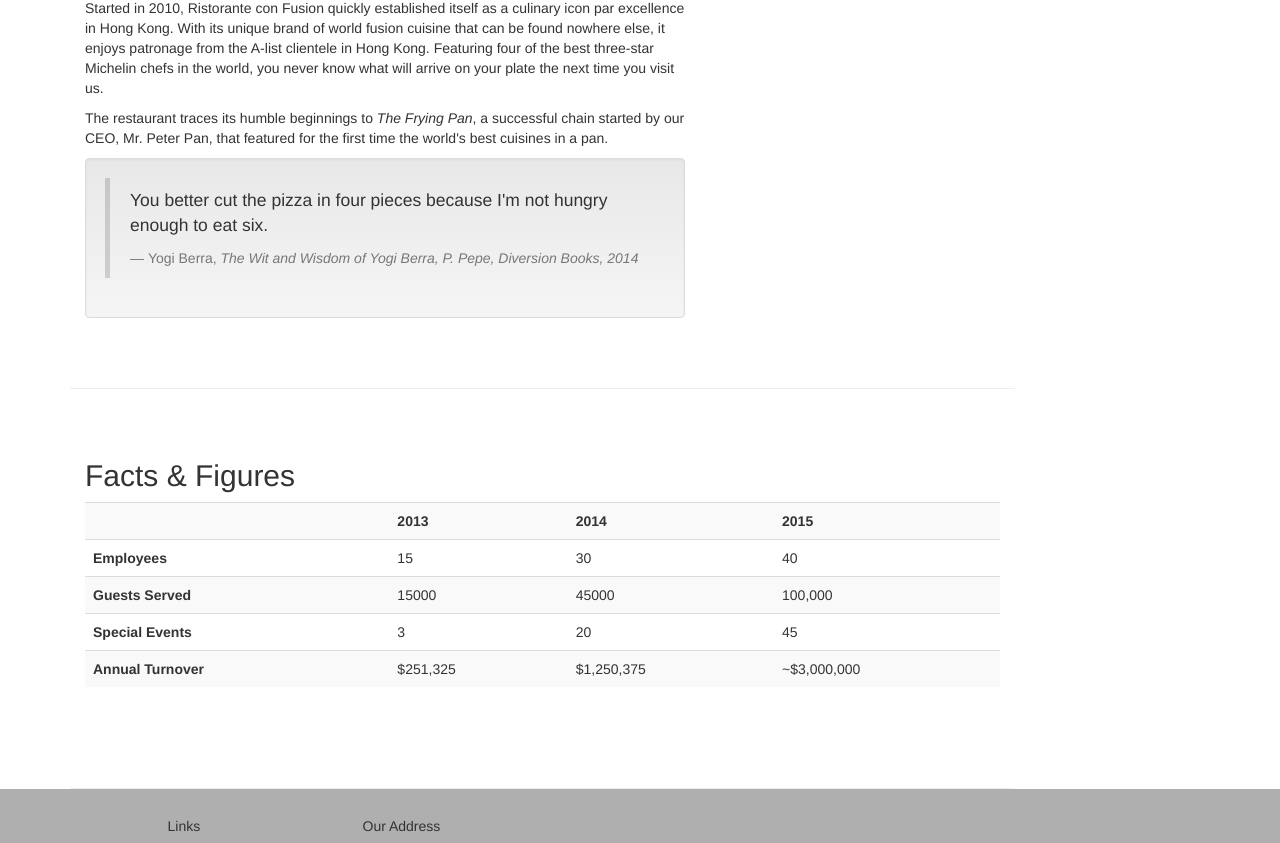
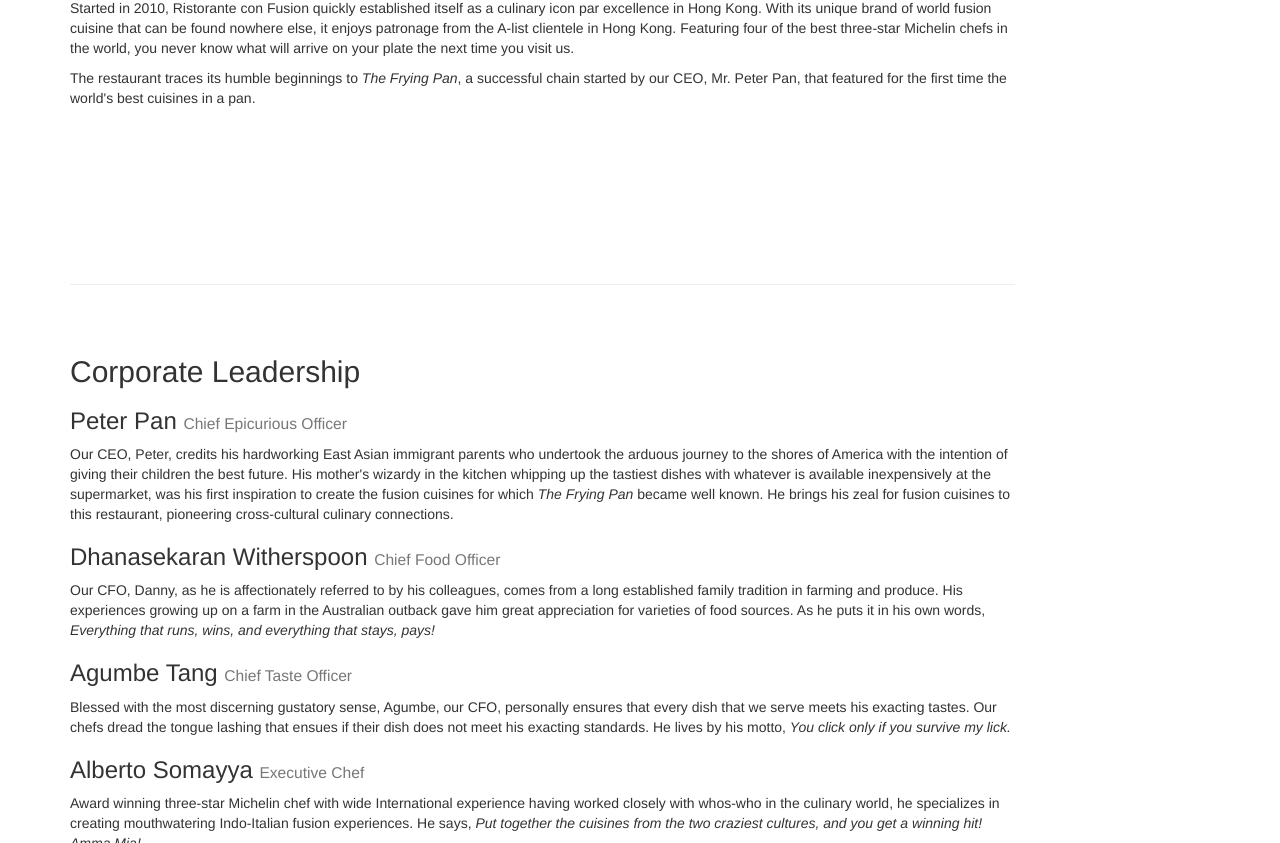
Before and after one commit to hpkumbhar/htmlassignment, a website: page aboutus.html in a window 1280 px wide. Shown: the part 718-1561 px from the top of the page. Drawn offline with nearby package versions, Linux system fonts and the light colour scheme.

Commit message:
Update aboutus.html

```diff
--- a/aboutus.html
+++ b/aboutus.html
@@ -1,7 +1,4 @@
-<!DOCTYPE html>
-<html lang="en">
-
-<head>
+<html lang="en"><head>
      <meta charset="utf-8">
     <meta http-equiv="X-UA-Compatible" content="IE=edge">
     <meta name="viewport" content="width=device-width, initial-scale=1">
@@ -9,12 +6,13 @@
          content must come *after* these tags -->
     <title>Ristorante Con Fusion: About Us</title>
         <!-- Bootstrap -->
-    <link href="css/bootstrap.min.css" rel="stylesheet">
+    <link  href="css/bootstrap.min.css" rel="stylesheet">
     <link href="css/bootstrap-theme.min.css" rel="stylesheet">
     <link href="css/font-awesome.min.css" rel="stylesheet">
     <link href="css/bootstrap-social.css" rel="stylesheet">
 
     <link href="css/mystyles.css" rel="stylesheet">
+
 
 </head>
 
@@ -32,13 +30,10 @@
             </div>
             <div id="navbar" class="navbar-collapse collapse">
                 <ul class="nav navbar-nav">
-                    <li><a href="index.html"><span class="glyphicon glyphicon-home"
-                         aria-hidden="true"></span> Home</a></li>
-                    <li class="active"><a href="#"><span class="glyphicon glyphicon-info-sign"
-                         aria-hidden="true"></span> About</a></li>
+                    <li><a href="index.html"><span class="glyphicon glyphicon-home" aria-hidden="true"></span> Home</a></li>
+                    <li class="active"><a href="#"><span class="glyphicon glyphicon-info-sign" aria-hidden="true"></span> About</a></li>
                     <li class="dropdown">
-                        <a href="#" class="dropdown-toggle" data-toggle="dropdown"
-                         role="button" aria-haspopup="true" aria-expanded="false">
+                        <a href="#" class="dropdown-toggle" data-toggle="dropdown" role="button" aria-haspopup="true" aria-expanded="false">
                          <span class="glyphicon glyphicon-list-alt" aria-hidden="true"></span>
                          Menu <span class="caret"></span></a>
                         <ul class="dropdown-menu">
@@ -96,20 +91,10 @@
         </div>
 
         <div id="history" class="row row-content">
-            <div class="col-xs-12 col-sm-6 col-lg-8">
+            <div>
                 <h2>Our History</h2>
                 <p>Started in 2010, Ristorante con Fusion quickly established itself as a culinary icon par excellence in Hong Kong. With its unique brand of world fusion cuisine that can be found nowhere else, it enjoys patronage from the A-list clientele in Hong Kong.  Featuring four of the best three-star Michelin chefs in the world, you never know what will arrive on your plate the next time you visit us.</p>
                 <p>The restaurant traces its humble beginnings to <em>The Frying Pan</em>, a successful chain started by our CEO, Mr. Peter Pan, that featured for the first time the world's best cuisines in a pan.</p>
-                <div class="well">
-                    <blockquote>
-                        <p>You better cut the pizza in four pieces because
-                            I'm not hungry enough to eat six.</p>
-                        <footer>Yogi Berra,
-                          <cite>The Wit and Wisdom of Yogi Berra,
-                            P. Pepe, Diversion Books, 2014</cite>
-                        </footer>
-                    </blockquote>
-                </div>
             </div>
 
             <div>
@@ -117,54 +102,27 @@
             </div>
         </div>
 
-       <div id="facts" class="row row-content">
-            <div class="col-xs-12">
-                <h2>Facts &amp; Figures</h2>
-                <div class="table-responsive">
-                <table class="table table-striped">
-                    <tr>
-                        <td>&nbsp;</td>
-                        <th>2013</th>
-                        <th>2014</th>
-                        <th>2015</th>
-                    </tr>
-                    <tr>
-                        <th>Employees</th>
-                        <td>15</td>
-                        <td>30</td>
-                        <td>40</td>
-                    </tr>
-                    <tr>
-                        <th>Guests Served</th>
-                        <td>15000</td>
-                        <td>45000</td>
-                        <td>100,000</td>
-                    </tr>
-                    <tr>
-                        <th>Special Events</th>
-                        <td>3</td>
-                        <td>20</td>
-                        <td>45</td>
-                    </tr>
-                    <tr>
-                        <th>Annual Turnover</th>
-                        <td>$251,325</td>
-                        <td>$1,250,375</td>
-                        <td>~$3,000,000</td>
-                    </tr>
-                </table>
-                </div>
+       <div id="corporate" class="row row-content">
+            <div>
+                <h2>Corporate Leadership</h2>
+                <h3>Peter Pan <small>Chief Epicurious Officer</small></h3>
+                <p>Our CEO, Peter, credits his hardworking East Asian immigrant parents who undertook the arduous journey to the shores of America with the intention of giving their children the best future. His mother's wizardy in the kitchen whipping up the tastiest dishes with whatever is available inexpensively at the supermarket, was his first inspiration to create the fusion cuisines for which <em>The Frying Pan</em> became well known. He brings his zeal for fusion cuisines to this restaurant, pioneering cross-cultural culinary connections.</p>
+                <h3>Dhanasekaran Witherspoon <small>Chief Food Officer</small></h3>
+                <p>Our CFO, Danny, as he is affectionately referred to by his colleagues, comes from a long established family tradition in farming and produce. His experiences growing up on a farm in the Australian outback gave him great appreciation for varieties of food sources. As he puts it in his own words, <em>Everything that runs, wins, and everything that stays, pays!</em></p>
+                <h3>Agumbe Tang <small>Chief Taste Officer</small></h3>
+                <p>Blessed with the most discerning gustatory sense, Agumbe, our CFO, personally ensures that every dish that we serve meets his exacting tastes. Our chefs dread the tongue lashing that ensues if their dish does not meet his exacting standards. He lives by his motto, <em>You click only if you survive my lick.</em></p>
+                <h3>Alberto Somayya <small>Executive Chef</small></h3>
+                <p>Award winning three-star Michelin chef with wide International experience having worked closely with whos-who in the culinary world, he specializes in creating mouthwatering Indo-Italian fusion experiences. He says, <em>Put together the cuisines from the two craziest cultures, and you get a winning hit! Amma Mia!</em></p>
             </div>
              <div>
-                <p style="padding:20px;"></p>
+
             </div>
        </div>
         </div>
         <nav class="hidden-xs col-sm-2" id="myScrollspy">
-            <ul class="nav nav-pills nav-stacked" data-spy="affix" data-offset-top="400">
-                <li><a href="#history">Our History</a></li>
-                <li><a href="#corporate">Corporate</a></li>
-                <li><a href="#facts">Facts</a></li>
+            <ul class="nav nav-pills nav-stacked affix" data-spy="affix" data-offset-top="400">
+                <li class=""><a href="#history">Our History</a></li>
+                <li class="active"><a href="#corporate">Corporate</a></li>
             </ul>
         </nav>
         </div>
@@ -206,7 +164,7 @@
                 </div>
                 <div class="col-xs-12">
                     <p style="padding:10px;"></p>
-                    <p align=center>© Copyright 2015 Ristorante Con Fusion</p>
+                    <p align="center">© Copyright 2015 Ristorante Con Fusion</p>
                 </div>
             </div>
         </div>
@@ -214,7 +172,8 @@
     <!-- jQuery (necessary for Bootstrap's JavaScript plugins) -->
     <script src="https://ajax.googleapis.com/ajax/libs/jquery/1.11.3/jquery.min.js"></script>
     <!-- Include all compiled plugins (below), or include individual files as needed -->
-    <script src="js/bootstrap.min.js"></script>
-</body>
+    <script type="javascript" src="https://github.com/hpkumbhar/htmlassignment/tree/master/js/bootstrap.min.js"></script>
 
-</html>
+
+
+</body></html>
```
Lines whose indentation alone changed are shown as unchanged.
